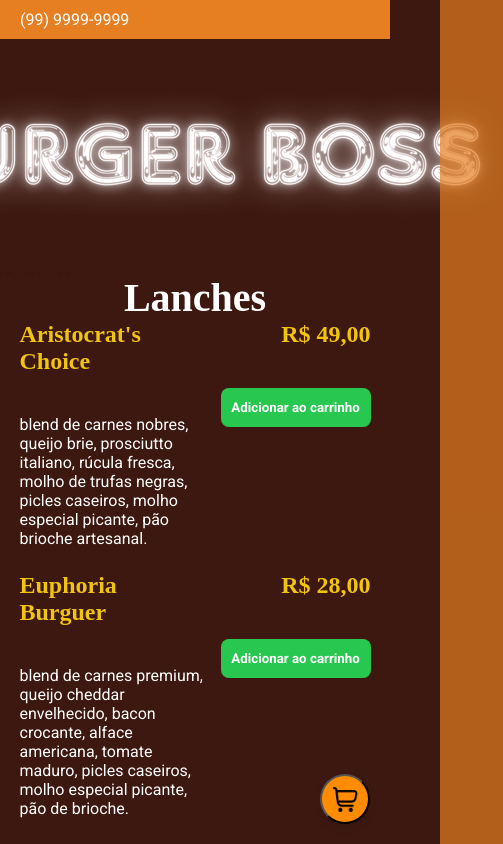
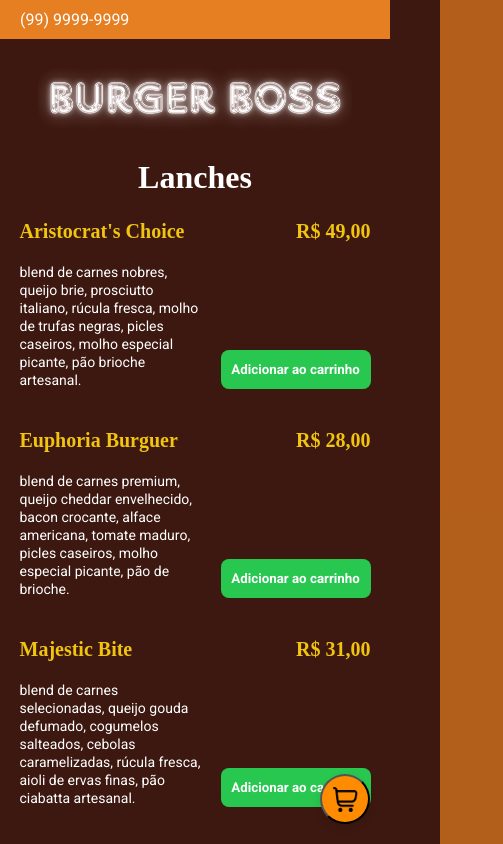
Before and after one commit to Igorrst/Burger-Boss, a React (Vite) app: page / in a window 390 px wide. Shown: the top 844 px of the page, 503 px wide, since content can reach past the window. Built offline with nearby package versions, Linux system fonts and the light colour scheme; a web font is replaced by a local one.

Commit message:
Adicionando responsividade ao container de cardápio

```diff
--- a/src/components/SnackItem/SnackItem.module.css
+++ b/src/components/SnackItem/SnackItem.module.css
@@ -47,6 +47,7 @@
 
 .priceAndButtonContainer {
   align-items: flex-end;
+  justify-content: space-between;
 }
 
 .description {
@@ -58,4 +59,14 @@
   .img {
     display: none;
   }
+
+  .description {
+    font-size: 14px;
+    line-height: 18px;
+  }
+
+  .title {
+    font-size: 20px;
+    margin-bottom: 20px;
+  }
 }
--- a/src/containers/Menu/Menu.module.css
+++ b/src/containers/Menu/Menu.module.css
@@ -20,7 +20,8 @@
 .menu {
   display: flex;
   flex-direction: column;
-  gap: 24px;
+  gap: 40px;
+  margin-top: 24px;
 }
 
 @media (max-width: 1024px) {
@@ -28,3 +29,13 @@
     width: 90%;
   }
 }
+
+@media (max-width: 768px) {
+  .logo {
+    height: 120px;
+  }
+
+  .title {
+    font-size: 32px;
+  }
+}
--- a/src/containers/Menu/index.jsx
+++ b/src/containers/Menu/index.jsx
@@ -8,7 +8,7 @@ export default function Menu() {
   return (
     <div className={styles.container}>
       <main className={styles.main}>
-        <img src={Logo} alt="Logo Burguer Boss" />
+        <img className={styles.logo} src={Logo} alt="Logo Burguer Boss" />
         <h2 className={styles.title}>Lanches</h2>
         <ul className={styles.menu}>
           {snacks.map(({ name, description, image, price }) => (
```
